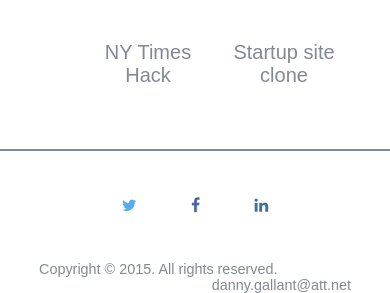
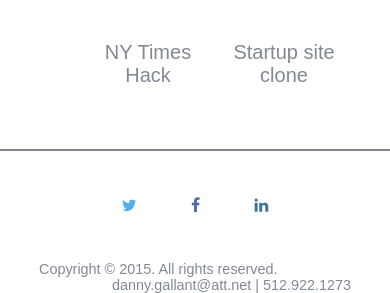
Before and after one commit to dannygallant/Portfolio, a plain HTML site: page index.html in a window 390 px wide. Shown: the part 1270-1563 px from the top of the page. Drawn offline with Linux system fonts and the light colour scheme.

Commit message:
added phone to footer

```diff
--- a/index.html
+++ b/index.html
@@ -83,7 +83,7 @@
     </span>
 
     <span class="contact">
-		danny.gallant@att.net
+		danny.gallant@att.net | 512.922.1273
     </span>
 
   </div>
```
